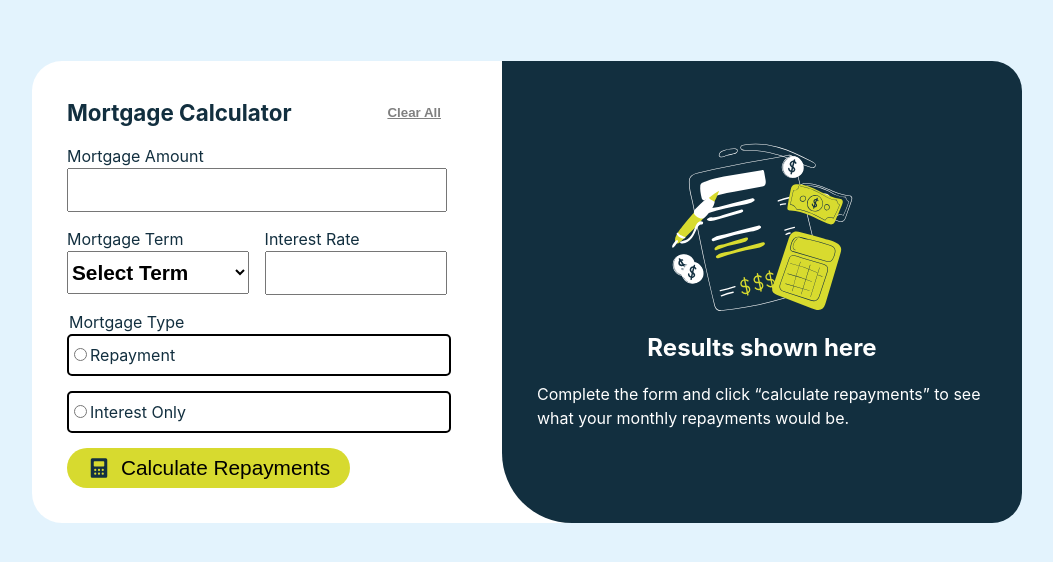
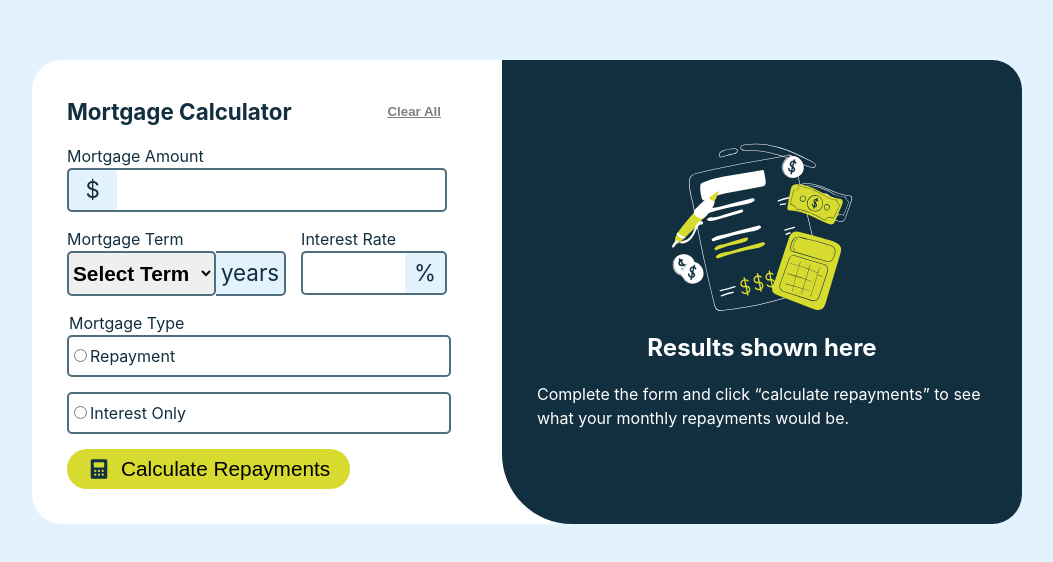
Before and after one commit to mathematiCode/mortgage-calculator, a React (Vite) app: page / in a window 1280 px wide. Shown: the part 108-670 px from the top of the page, without its empty margins (158-1211 px from the left). Built offline with nearby package versions, Linux system fonts and the light colour scheme.

Commit message:
added units to all inputs

```diff
--- a/src/App.css
+++ b/src/App.css
@@ -30,6 +30,36 @@ form > * {
   width: 100%;
 }
 
+.front-unit {
+  display: flex;
+  align-items: center;
+  justify-content: center;
+  font-size: 1.4rem;
+  background-color: var(--secondary-100);
+  width: 60px;
+  border: solid var(--secondary-700) 2px;
+  border-right: none;
+  border-top-left-radius: 5px;
+  border-bottom-left-radius: 5px;
+}
+
+.back-unit {
+  display: flex;
+  align-items: center;
+  justify-content: center;
+  font-size: 1.4rem;
+  background-color: var(--secondary-100);
+  width: 60px;
+  border: solid var(--secondary-700) 2px;
+  border-left: none;
+  border-top-right-radius: 5px;
+  border-bottom-right-radius: 5px;
+}
+
+#years-unit {
+  width: 100px;
+}
+
 .clear-button {
   background-color: transparent;
   border: none;
@@ -55,6 +85,35 @@ select {
   font-size: 1.3rem;
   padding-block: 8px;
   font-weight: 600;
+  width: 100%;
+  border: solid var(--secondary-700) 2px;
+  border-radius: 5px;
+}
+
+select[value='none'] {
+  font-size: 0.9rem;
+}
+
+.amount-container,
+.interest-container,
+.term-container {
+  width: 100%;
+  display: flex;
+}
+
+.amount-container > input {
+  width: 100%;
+  padding-left: 25px;
+  border-left: none;
+  border-top-left-radius: 0px;
+  border-bottom-left-radius: 0px;
+}
+
+.interest-container > input {
+  width: 100%;
+  border-right: none;
+  border-top-right-radius: 0px;
+  border-bottom-right-radius: 0px;
 }
 
 h1 {
@@ -73,8 +132,12 @@ h1 {
   width: 100%;
 }
 
-.flex-horizontal > * {
-  width: 48%;
+.flex-horizontal > *:first-child {
+  width: 60%;
+}
+
+.flex-horizontal > *:last-child {
+  width: 40%;
 }
 
 .title-and-button {
@@ -92,7 +155,7 @@ fieldset {
 }
 
 .mortgage-type {
-  border: solid black 2px;
+  border: solid var(--secondary-700) 2px;
   width: 100%;
   border-radius: 5px;
   padding-block: 7px;
--- a/src/App.jsx
+++ b/src/App.jsx
@@ -7,7 +7,7 @@ import { mortgageCalculator } from '@jdizm/finance-calculator';
 function App() {
   const [status, setStatus] = useState('empty');
   const [amount, setAmount] = useState('');
-  const [term, setTerm] = useState('');
+  const [term, setTerm] = useState('none');
   const [interestRate, setInterestRate] = useState('');
   const [mortgageType, setMortgageType] = useState('none');
   const [monthlyRepayment, setMonthlyRepayment] = useState(0);
@@ -49,16 +49,23 @@ function App() {
     } else if (amount < 0 || term < 0 || interestRate < 0) {
       setStatus('error');
     } else if (
+      amount == undefined &&
+      term == 'none' &&
+      interestRate == undefined &&
+      mortgageType == 'none'
+    ) {
+      setStatus('empty');
+    } else if (
       amount == undefined ||
-      term == undefined ||
+      term == 'none' ||
       interestRate == undefined ||
       mortgageType == 'none'
     ) {
-      console.log({ amount, term, interestRate, mortgageType });
-      setStatus('empty');
+      setStatus('inprogress');
     } else {
       throw new Error('This should never happen');
     }
+    console.log('status', status);
   }
 
   function clearAll() {
@@ -80,16 +87,21 @@ function App() {
         </div>
         <label htmlFor="mortgageAmount" className="label-on-top">
           Mortgage Amount
+          <div className="amount-container">
+            <div className="front-unit">$</div>
             <input
               type="number"
               id="mortgageAmount"
               value={amount}
               onChange={event => setAmount(event.target.value)}
             />
+          </div>
         </label>
+
         <div className="flex-horizontal">
-          <label htmlFor="mortgageTerm" className="label-on-top">
+          <label htmlFor="mortgage-term" className="label-on-top">
             Mortgage Term
+            <div className="term-container">
               <select
                 id="mortgage-term"
                 value={term}
@@ -104,15 +116,22 @@ function App() {
                   <option value="30">30</option>
                 </optgroup>
               </select>
+              <div id="years-unit" className="back-unit">
+                years
+              </div>
+            </div>
           </label>
           <label htmlFor="interestRate" className="label-on-top">
             Interest Rate
+            <div className="interest-container">
               <input
                 type="number"
                 id="interestRate"
                 value={interestRate}
                 onChange={event => setInterestRate(event.target.value)}
               />
+              <div className="back-unit">%</div>
+            </div>
           </label>
         </div>
 
```
Lines whose indentation alone changed are shown as unchanged.
